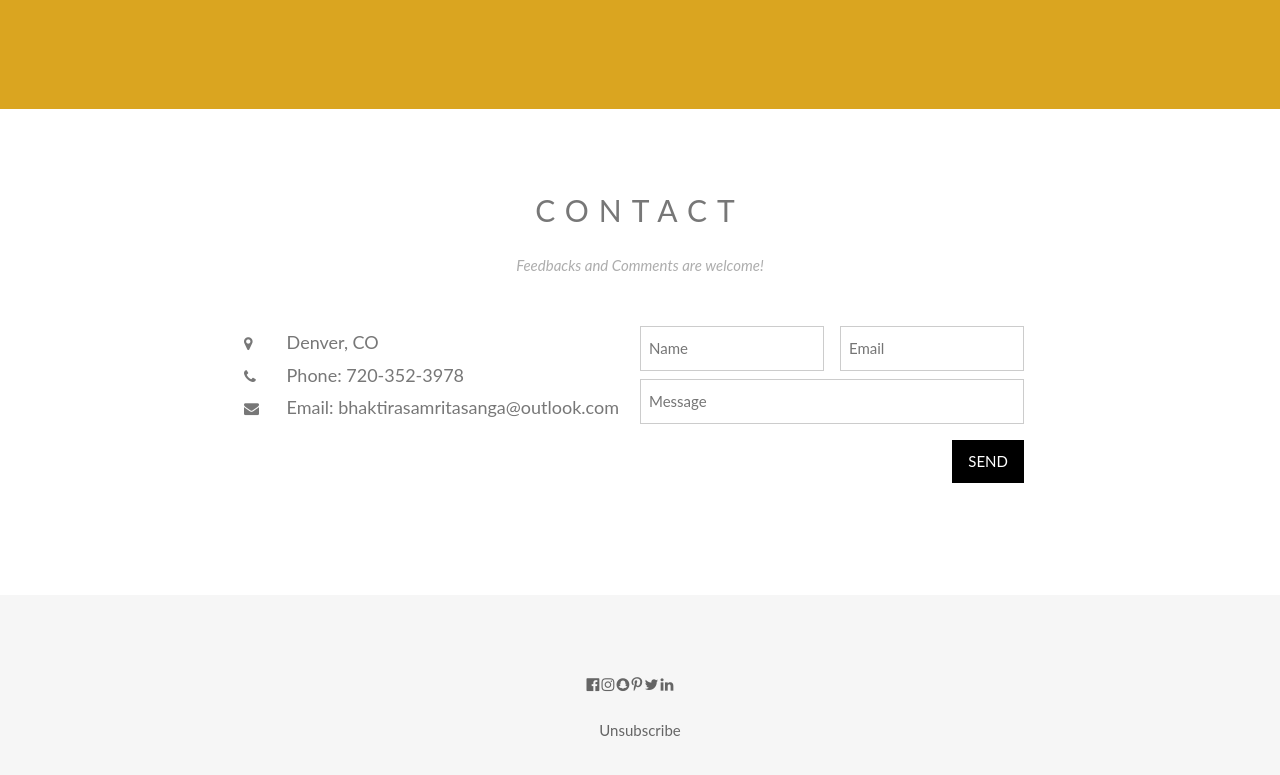
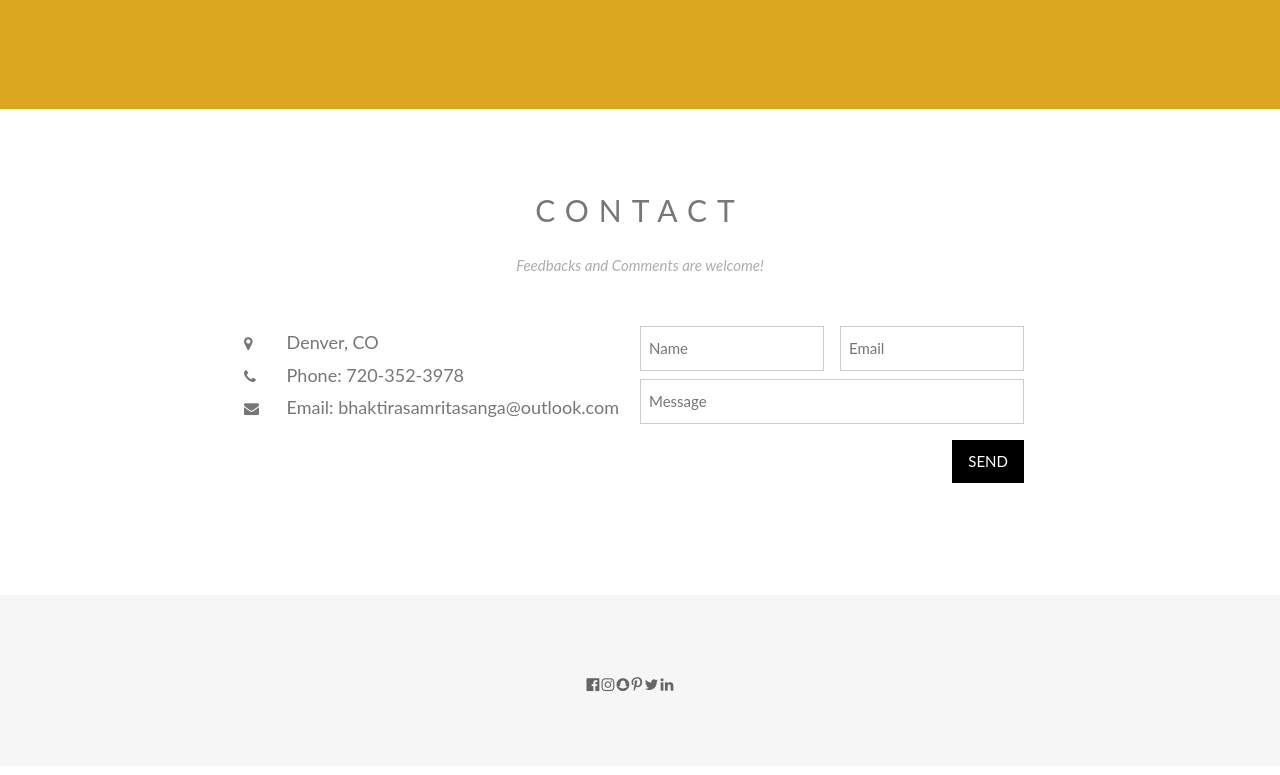
Before and after one commit to kdahal/bhaktirasamritasanga, a plain HTML site: page index.html in a window 1280 px wide. Shown: the part 2798-3573 px from the top of the page. Drawn offline with Linux system fonts and the light colour scheme; a script that the page names is missing.

Commit message:
revertedback

```diff
--- a/index.html
+++ b/index.html
@@ -344,7 +344,7 @@ background-color: green;
   <i class="fa fa-pinterest-p w3-hover-opacity"></i>
   <i class="fa fa-twitter w3-hover-opacity"></i>
   <i class="fa fa-linkedin w3-hover-opacity"></i>
-  <p class="w3-medium"> <a href="visu_craft-unsubscribe.htm" target="_blank">Unsubscribe</a></p>
+  <!--<p class="w3-medium"> <a href="visu_craft-unsubscribe.htm" target="_blank">Unsubscribe</a></p>-->
 
 </footer>
 <script>
```
